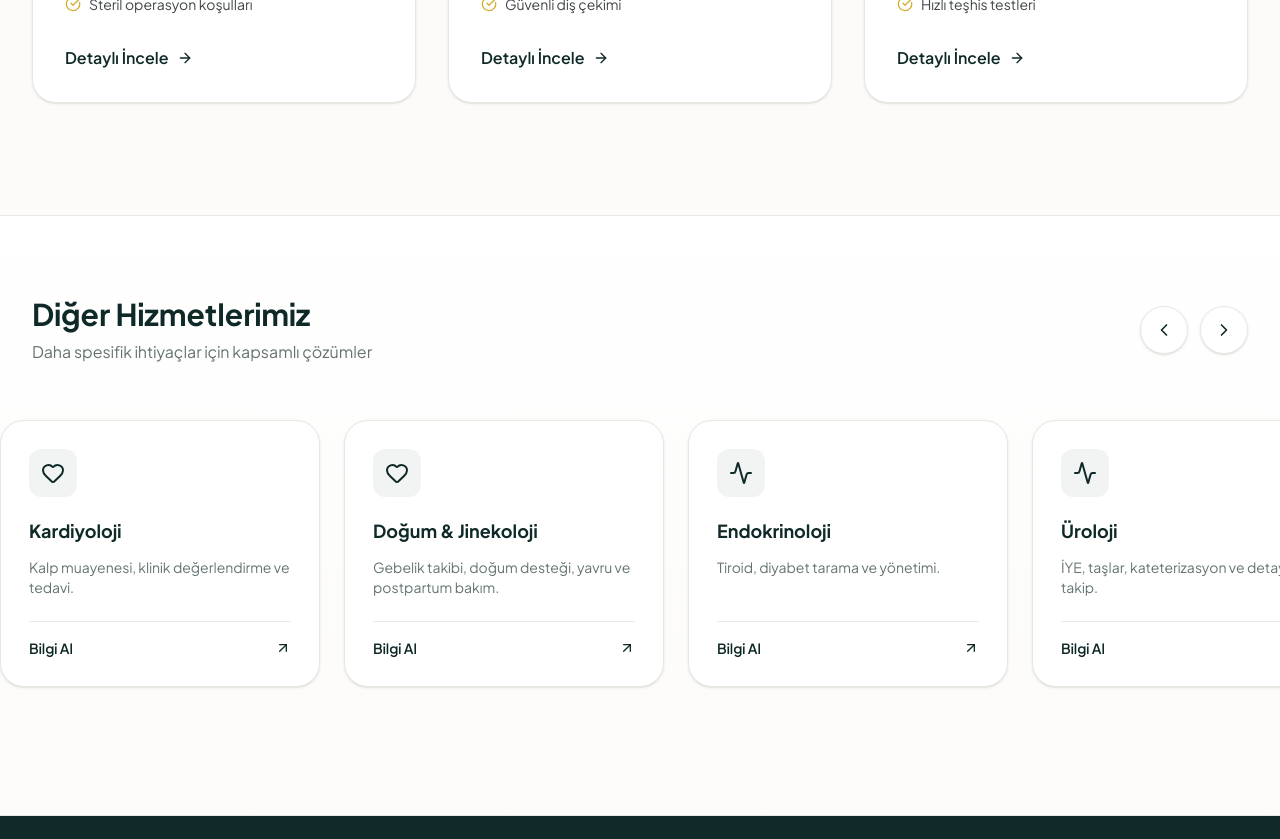
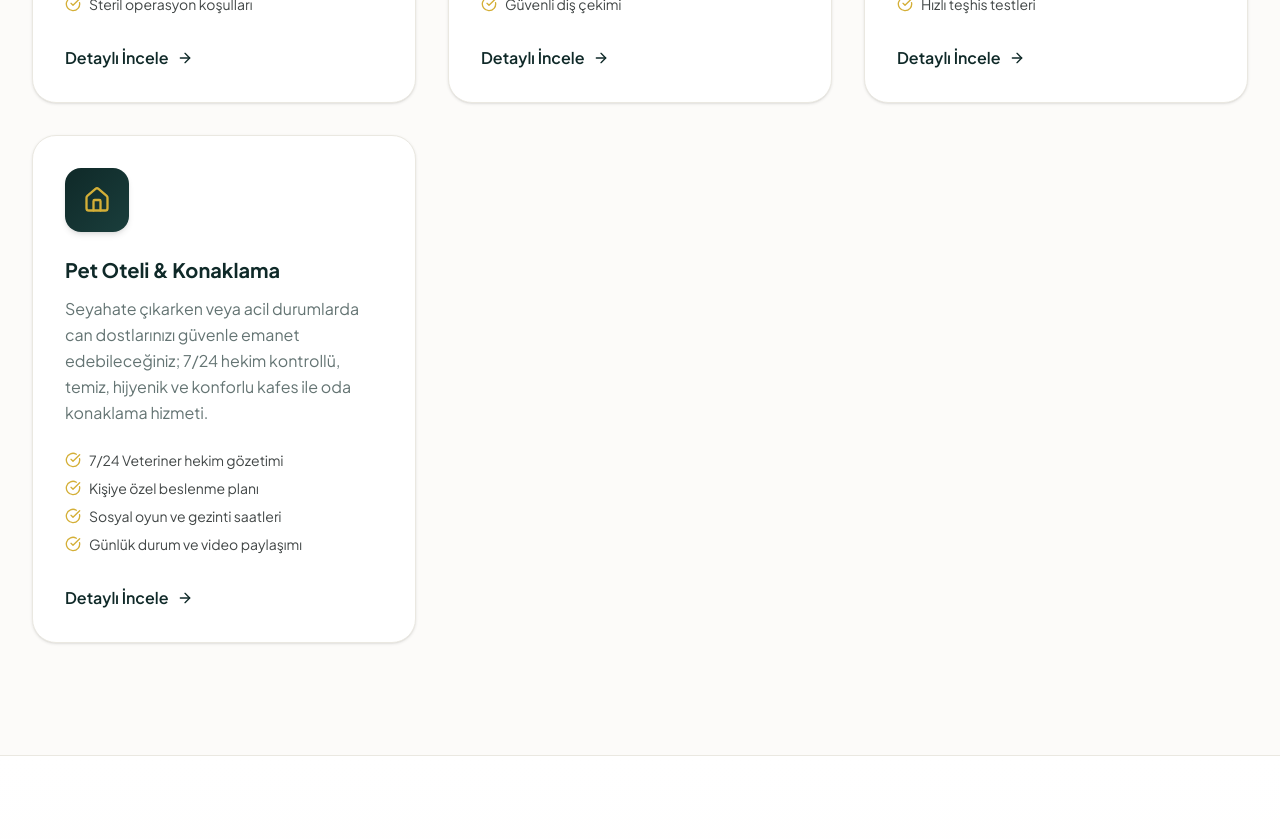
Before and after one commit to cooderhasan/vet, a Next.js app: page / in a window 1280 px wide. Shown: the part 1940-2779 px from the top of the page. Built offline with nearby package versions, Linux system fonts and the light colour scheme; grey boxes are pictures that could not be loaded.

Commit message:
feat: promote Pet Oteli to a featured service on homepage and services catalog

```diff
--- a/src/app/page.tsx
+++ b/src/app/page.tsx
@@ -7,7 +7,7 @@ import {
   Heart, ShieldCheck, Clock, Award, Stethoscope, Calendar, ArrowRight,
   Sparkles, Phone, Star, Activity, Syringe, Scissors,
   ChevronRight, Play, CheckCircle, PawPrint, Microscope, ClipboardList,
-  ChevronLeft, ArrowUpRight, MessageCircle, MapPin
+  ChevronLeft, ArrowUpRight, MessageCircle, MapPin, Home as HomeIcon
 } from "lucide-react";
 import { ClinicSettings, FeaturedServiceItem, ServiceItem, WhyUsItem } from "@/lib/settings";
 
@@ -50,6 +50,7 @@ export default function Home() {
       case "cerrahi": return Scissors;
       case "agiz-dis": return Sparkles;
       case "goruntuleme": return Microscope;
+      case "otel": return HomeIcon;
       case "kardiyoloji": return Heart;
       case "dogum": return Heart;
       case "endokrinoloji": return Activity;
--- a/src/data/settings.json
+++ b/src/data/settings.json
@@ -74,6 +74,13 @@
       "description": "Röntgen ve ultrason gibi ileri teknoloji görüntüleme işlemleri ile anında ve hızlı teşhis süreci.",
       "price": "İletişime Geçin",
       "details": ["Dijital röntgen (X-Ray)", "Renkli doppler ultrasonografi", "Hızlı teşhis testleri"]
+    },
+    {
+      "id": "otel",
+      "title": "Pet Oteli & Konaklama",
+      "description": "Seyahate çıkarken veya acil durumlarda can dostlarınızı güvenle emanet edebileceğiniz; 7/24 hekim kontrollü, temiz, hijyenik ve konforlu kafes ile oda konaklama hizmeti.",
+      "price": "İletişime Geçin",
+      "details": ["7/24 Veteriner hekim gözetimi", "Kişiye özel beslenme planı", "Sosyal oyun ve gezinti saatleri", "Günlük durum ve video paylaşımı"]
     }
   ],
   "services": [
```
